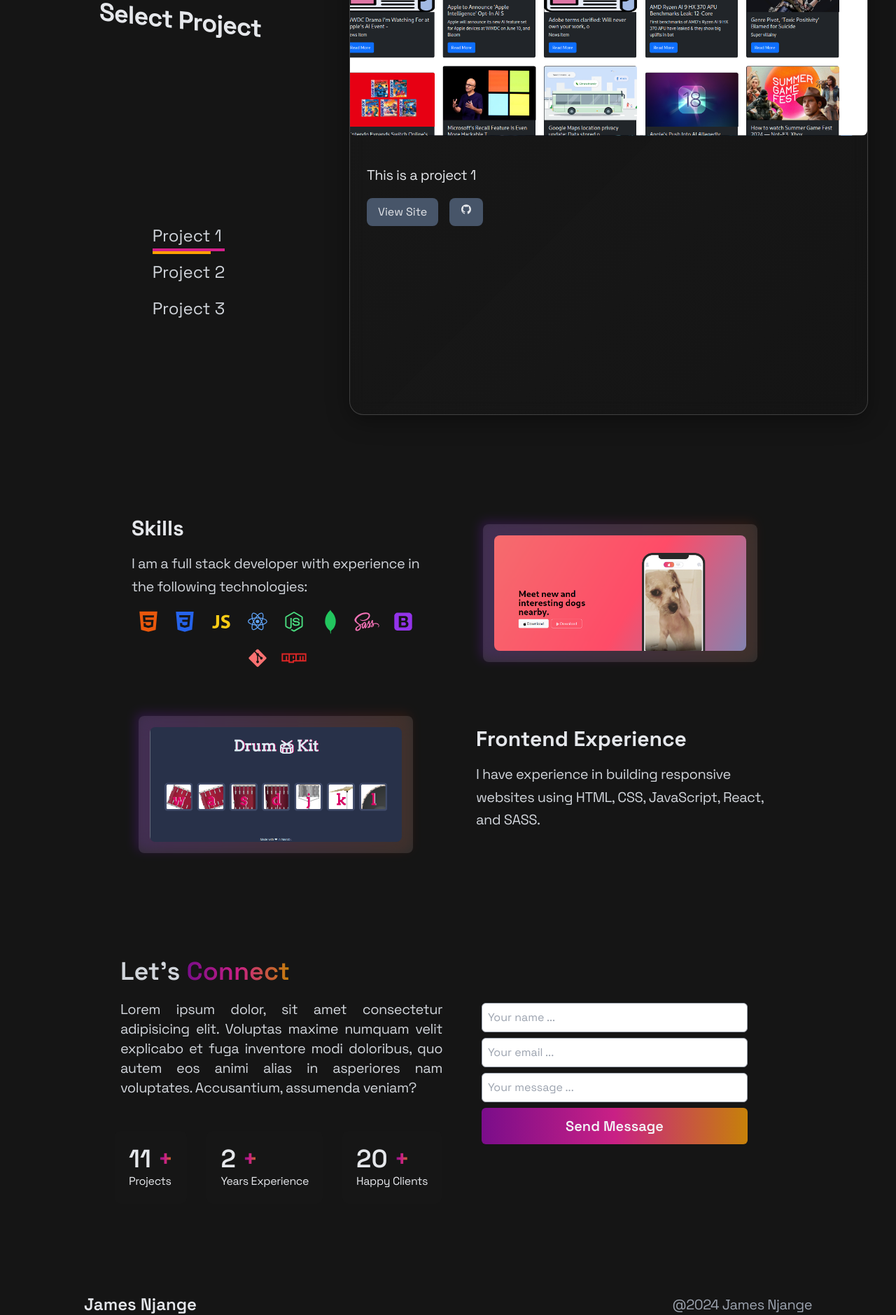
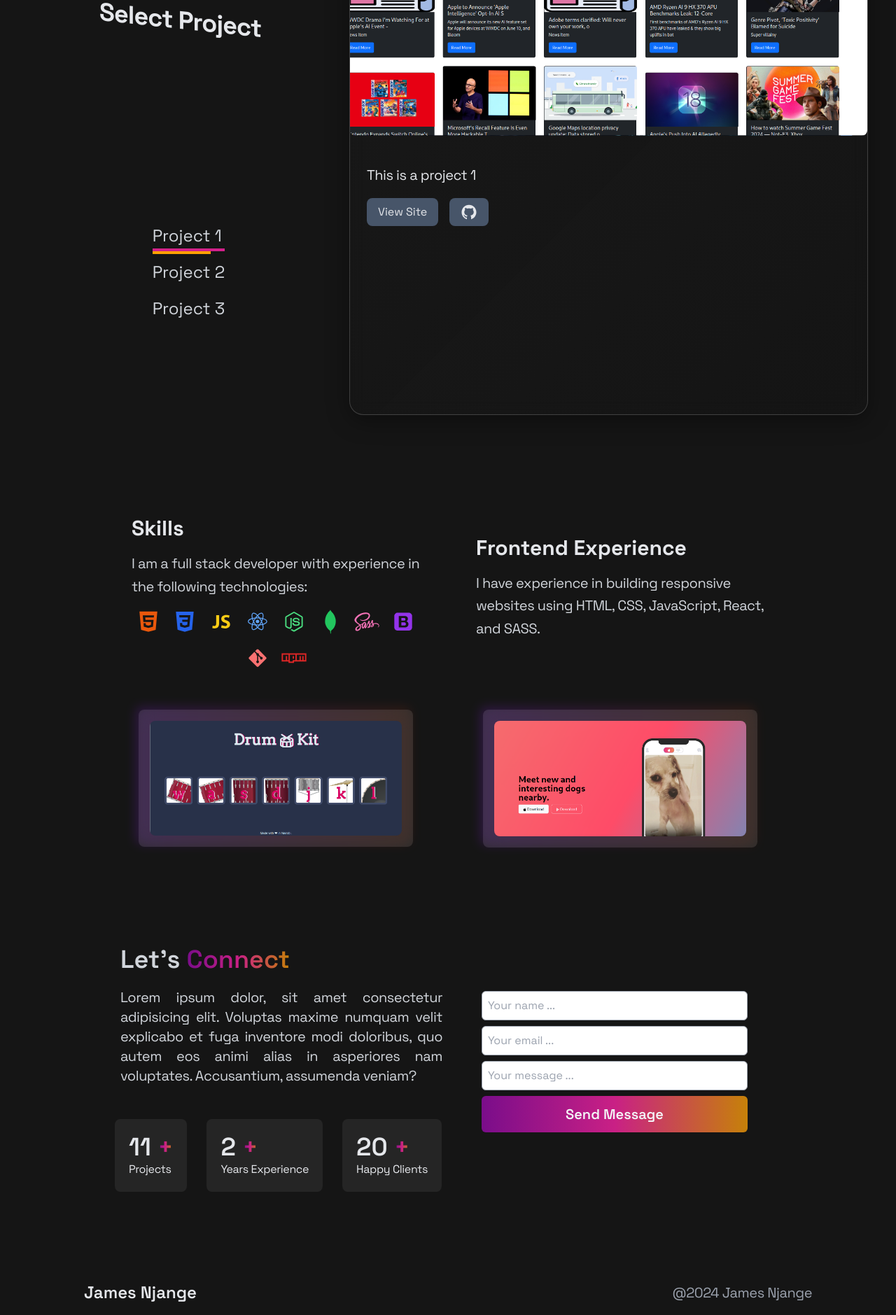
Before and after one commit to njange/portfolio, a React (Vite) app: page / in a window 1280 px wide. Shown: the part 781-2660 px from the top of the page at 70% size. Built offline with nearby package versions, Linux system fonts and the light colour scheme.

Commit message:
hover and links added

```diff
--- a/src/components/About.jsx
+++ b/src/components/About.jsx
@@ -35,7 +35,7 @@ const About = () => {
           <DiNpm className='text-red-600' />
         </div>
         </div>
-        <div className='relative group max-w-[600px]'>
+        <div className='relative group order-2 md:order-1max-w-[600px]'>
           <div className='w-full h-full absolute -inset-1 bg-gradient-to-r from-purple-700 to-orange-900 rounded-lg
                             blur opacity-25 group-hover:opacity-100 transition duration-300'></div>
           <div className='relative w-full p-4 bg-white bg-opacity-10 backdrop-blur-lg rounded-lg'>
@@ -43,7 +43,7 @@ const About = () => {
           </div>
 
         </div>
-        <div className='relative group'>
+        <div className='relative group order-2 md:order-1'>
           <div className='w-full h-full absolute -inset-1 bg-gradient-to-r from-purple-700 to-orange-900 rounded-lg
                           blur opacity-25 group-hover:opacity-100 transition duration-300'></div>
           <div className='relative w-full p-4 bg-white bg-opacity-10 backdrop-blur-lg rounded-lg'>
--- a/src/components/Contact.jsx
+++ b/src/components/Contact.jsx
@@ -19,19 +19,19 @@ const Contact = () => {
           </p>
         </div>
         <div className="flex mt-10 items-center gap-7">
-          <div className="bg-[#171717]/40 p-5 rounded-lg ">
+          <div className="bg-[#252525] p-5 rounded-lg ">
             <h3 className="2xl md:text-4xl font-semibold text-gray-200">
               11 <span>+</span>
             </h3>
             <p className="text-xs md:text-base text-gray-200">Projects</p>
           </div>
-          <div className="bg-[#171717]/40 p-5 rounded-lg ">
+          <div className="bg-[#252525] p-5 rounded-lg ">
             <h3 className="2xl md:text-4xl font-semibold text-gray-200">
               2 <span>+</span>
             </h3>
             <p className="text-xs md:text-base text-gray-200">Years Experience</p>
           </div>
-          <div className="bg-[#171717]/40 p-5 rounded-lg ">
+          <div className="bg-[#252525] p-5 rounded-lg ">
             <h3 className="2xl md:text-4xl font-semibold text-gray-200">
               20 <span>+</span>
             </h3>
--- a/src/components/Hero.jsx
+++ b/src/components/Hero.jsx
@@ -21,7 +21,7 @@ const Hero = () => {
             <img className="w-[800px]" src={profilepic} alt='profilepic' />
 
             <div className="my-auto ml-8 flex-col text-gray-200">
-                <p className="text-2xl md:text-4xl font-bold"> Hello, I'm James<br/>
+                <p className="text-xl md:text-4xl font-bold"> Hello, I'm James<br/>
                     <TypeAnimation
                         sequence={[
                             "Frontend Developer",
@@ -56,9 +56,9 @@ const Hero = () => {
                 </div>
             </div>
             <div className='text-6xl gap-4 flex justify-center items-center glass text-gray-600'>
-                <AiFillGithub/>
-                <AiFillLinkedin/>
-                <AiFillTwitterSquare/>
+                <a href="https://github.com/njange" className="hover:scale-110 transition-transform duration-300"><AiFillGithub/></a>
+                <a href="https://www.linkedin.com/in/james-njange-72845b258/" className="hover:scale-110 transition-transform duration-300"><AiFillLinkedin/></a>
+                <a href="https://x.com/Njange2" className="hover:scale-110 transition-transform duration-300"><AiFillTwitterSquare/></a>
 
             </div>
 
--- a/src/components/Portfolio.jsx
+++ b/src/components/Portfolio.jsx
@@ -45,7 +45,7 @@ const Portfolio = () => {
     <div className='h-[90vh] my-6 max-6 max-w-[1200px] mx-auto grid grid-cols-8 gap-6' id='portfolio'>
         <div className='relative z-10 col-span-3 grid place-items-center grid-cols-1'>
             <p className='text-gray-200 font-bold text-4xl skew-y-6'>Select Project</p>
-            <img src={arrow} className='absolute w-[50px] top-10 right-12'></img>
+            <img src={arrow} className='absolute w-[50px] top-10 right-0 md:right-12'></img>
 
             <ul className='ml-6 flex flex-row md:flex-col gap-6 flex-wrap justify-center md:gap-1 space-y-2 md:space-y-4 text-2xl'>
 
@@ -70,7 +70,7 @@ const Portfolio = () => {
                     <a href={projects[currentProject].link.site}
                         className='px-4 py-2 bg-slate-600 text-gray-200 rounded-lg hover:bg-slate transition duration-300'>View Site</a>
                     <a href={projects[currentProject].link.github}
-                        className='px-4 py-2 bg-slate-600 text-gray-200 rounded-lg hover:bg-slate-700 transition duration-300'><AiFillGithub></AiFillGithub></a>
+                        className='text-2xl px-4 py-2 bg-slate-600 text-gray-200 rounded-lg hover:bg-slate-700 transition duration-300'><AiFillGithub></AiFillGithub></a>
                 </div>
 
             </div>
```
